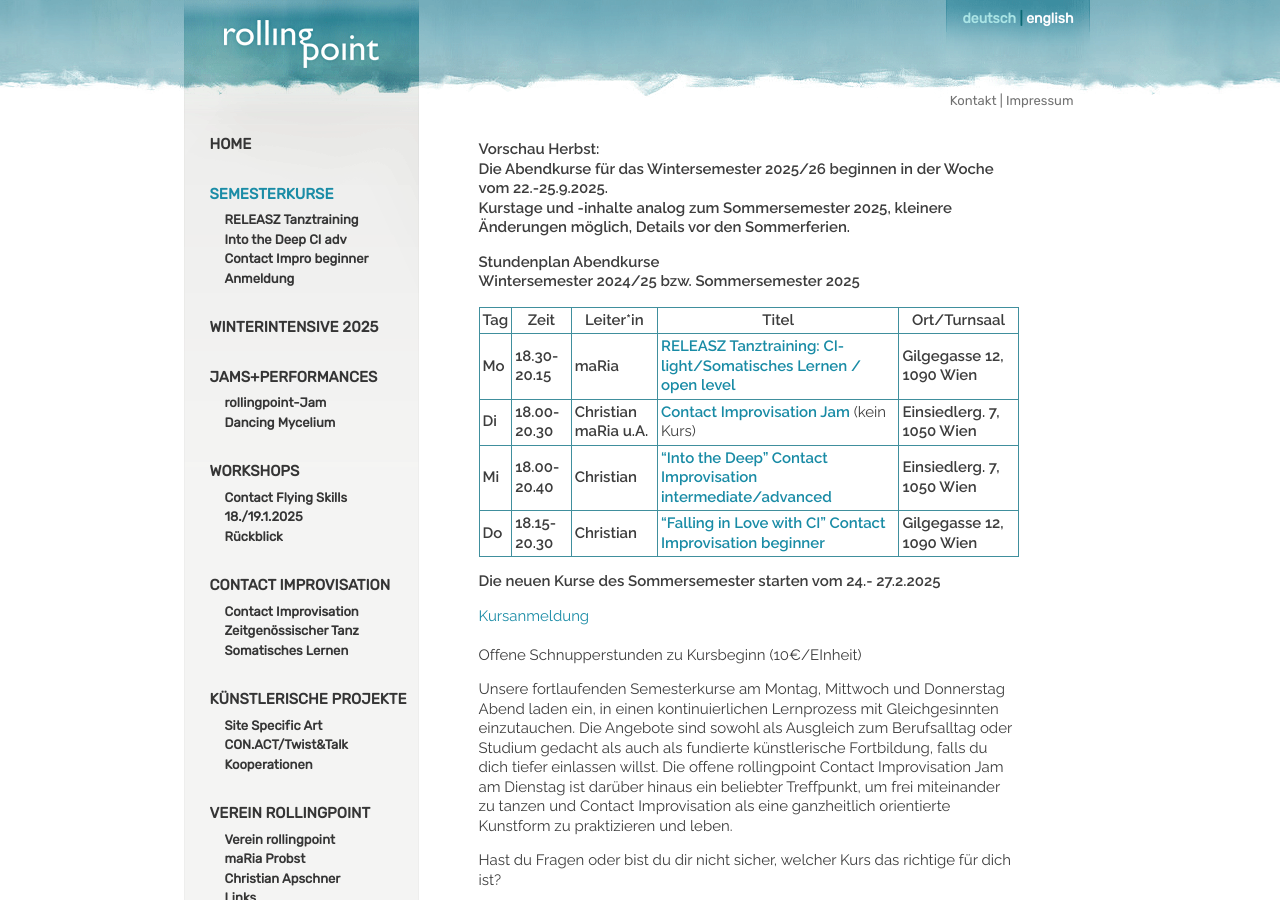
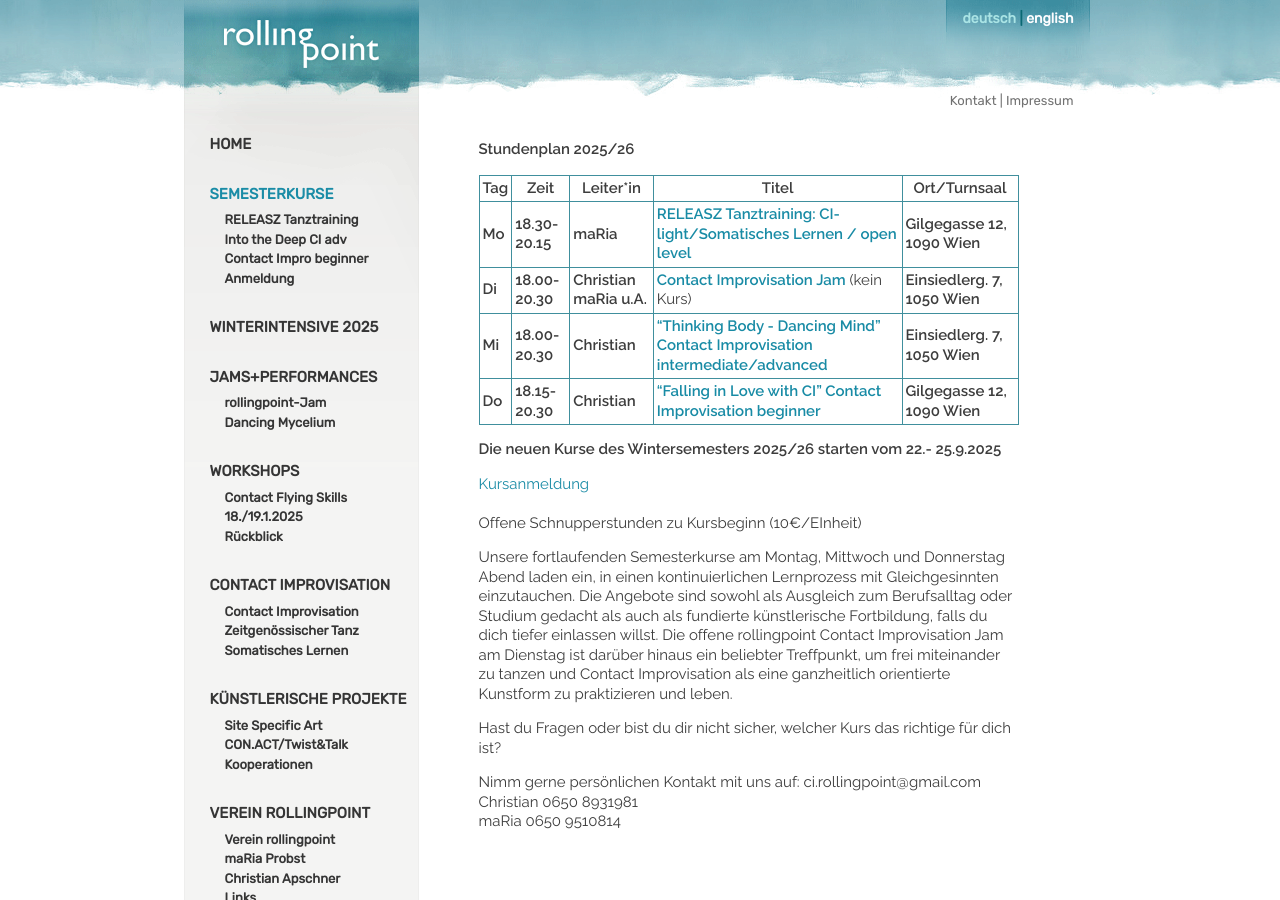
Before and after one commit to manulari/rollingpointat, a Jekyll site: the page built from _pages_de/kurse-1.md, in a window 1280 px wide and 900 px high. Built offline with Jekyll 4.4.1, drawn with Linux system fonts in a browser that asks for light colours; comment, search, counter and statistics services are not loaded.

Commit message:
Update page (de) “kurse-1”

```diff
--- a/_pages_de/kurse-1.md
+++ b/_pages_de/kurse-1.md
@@ -3,21 +3,18 @@ permalink: /kurse
 title: Abendkurse WS 2024/25
 language: de
 ---
-**Vorschau Herbst:**\
-**Die Abendkurse für das Wintersemester 2025/26 beginnen in der Woche vom 22.-25.9.2025.**\
-**Kurstage und -inhalte analog zum Sommersemester 2025, kleinere Änderungen möglich, Details vor den Sommerferien.**
 
-**Stundenplan Abendkurse**\
-**Wintersemester 2024/25 bzw. Sommersemester 2025**
 
-| Tag    | Zeit            | Leiter*in                | Titel                                                                           | Ort/Turnsaal                  |
-| ------ | --------------- | ------------------------ | ------------------------------------------------------------------------------- | ----------------------------- |
-| **Mo** | **18.30-20.15** | **maRia**                | **[RELEASZ Tanztraining: CI-light/Somatisches Lernen / open level](/releasze)** | **Gilgegasse 12, 1090 Wien**  |
-| **Di** | **18.00-20.30** | **Christian maRia u.A.** | **[Contact Improvisation Jam](/jams)** (kein Kurs)                              | **Einsiedlerg. 7, 1050 Wien** |
-| **Mi** | **18.00-20.40** | **Christian**            | **[“Into the Deep” Contact Improvisation intermediate/advanced](/contactadv)**  | **Einsiedlerg. 7, 1050 Wien** |
-| **Do** | **18.15-20.30** | **Christian**            | **["Falling in Love with CI" Contact Improvisation beginner](/contactbeg)**     | **Gilgegasse 12, 1090 Wien**  |
+**Stundenplan 2025/26**
 
-**Die neuen Kurse des Sommersemester starten vom 24.- 27.2.2025**
+| Tag    | Zeit            | Leiter*in                | Titel                                                                                         | Ort/Turnsaal                  |
+| ------ | --------------- | ------------------------ | --------------------------------------------------------------------------------------------- | ----------------------------- |
+| **Mo** | **18.30-20.15** | **maRia**                | **[RELEASZ Tanztraining: CI-light/Somatisches Lernen / open level](/releasze)**               | **Gilgegasse 12, 1090 Wien**  |
+| **Di** | **18.00-20.30** | **Christian maRia u.A.** | **[Contact Improvisation Jam](/jams)** (kein Kurs)                                            | **Einsiedlerg. 7, 1050 Wien** |
+| **Mi** | **18.00-20.30** | **Christian**            | **[“Thinking Body - Dancing Mind” Contact Improvisation intermediate/advanced](/contactadv)** | **Einsiedlerg. 7, 1050 Wien** |
+| **Do** | **18.15-20.30** | **Christian**            | **["Falling in Love with CI" Contact Improvisation beginner](/contactbeg)**                   | **Gilgegasse 12, 1090 Wien**  |
+
+**Die neuen Kurse des Wintersemesters 2025/26 starten vom 22.- 25.9.2025**
 
 [Kursanmeldung](https://rollingpoint.at/Kursanmeldung)\
 \
```
